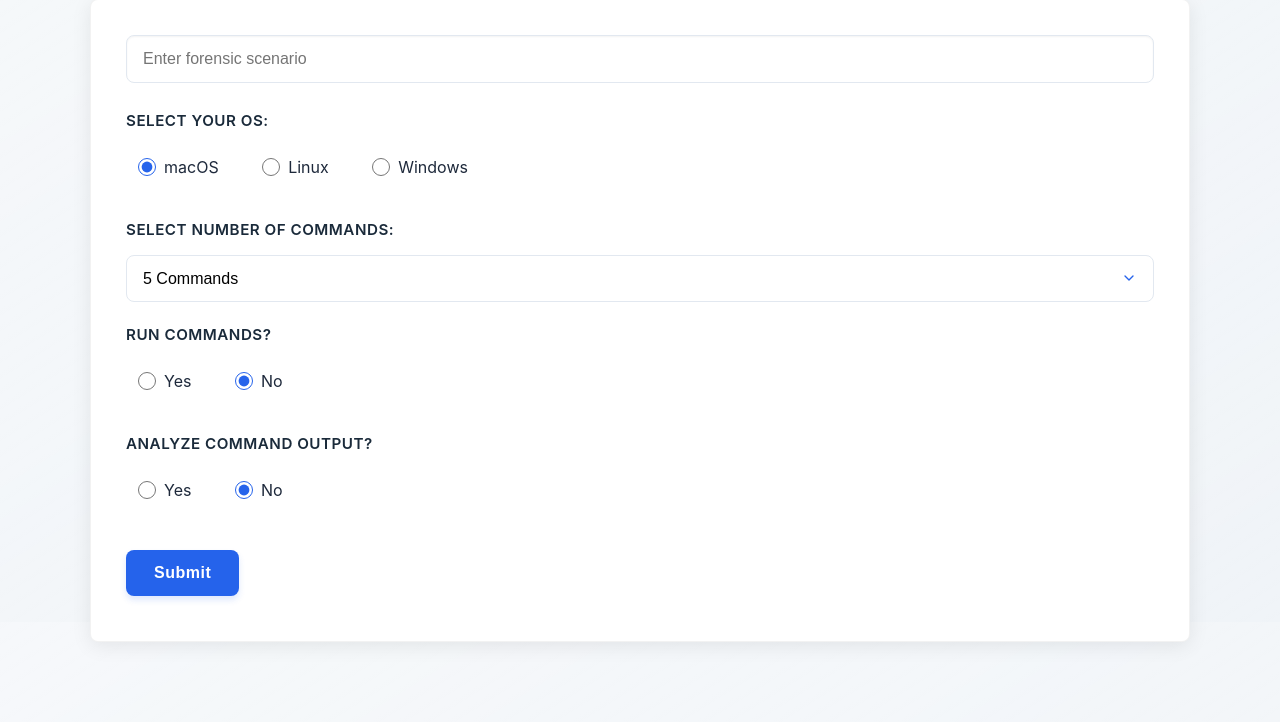
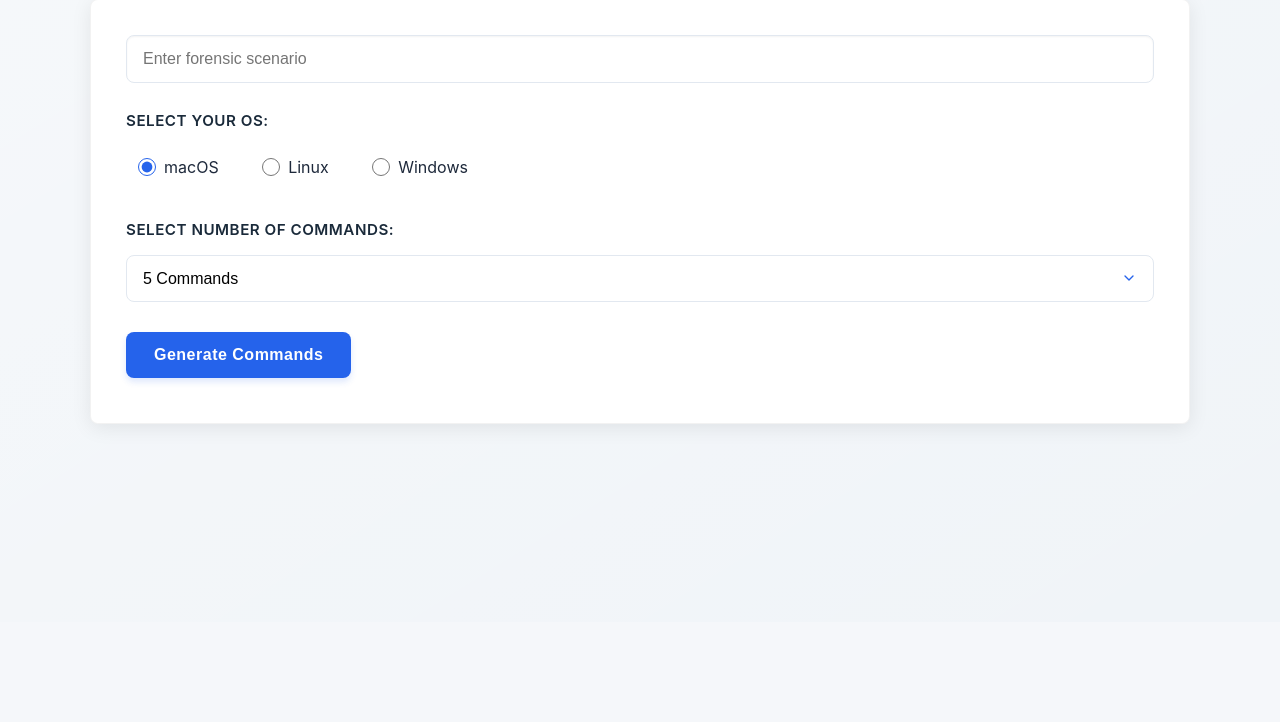
Before and after one commit to seanrokah/ForensicsApp, a Flask app: page / in a window 1280 px wide. Shown: the part 178-900 px from the top of the page. After the commit the page ends 607 px from the top, so only its background shows below. Run offline with Flask 3, Linux system fonts and the light colour scheme.

Commit message:
Improved Flow

```diff
--- a/app/routes.py
+++ b/app/routes.py
@@ -3,10 +3,7 @@ from app.services.chatgpt import generate_commands
 from app.utils import command_run
 from app.services.chatgpt import generate_analyze
 
-
 main = Blueprint('main', __name__)
-
-
 
 @main.route("/", methods=['GET', 'POST'])
 def index():
@@ -16,23 +13,38 @@ def index():
     analysis_output = None
     user_answer_number_of_commands = None
     user_answer_os_type = None
+    step = "initial"  # Track which step of the process we're in
 
     if request.method == 'POST':
-        user_answer = request.form.get('scenario')
-        user_answer_number_of_commands = request.form.get('number_of_commands')
-        user_answer_os_type = request.form.get('os_type')
-        commands = generate_commands(user_answer, user_answer_os_type, user_answer_number_of_commands)
+        # Always get the scenario and settings when they're present
+        if 'scenario' in request.form:
+            user_answer = request.form.get('scenario')
+            user_answer_number_of_commands = request.form.get('number_of_commands')
+            user_answer_os_type = request.form.get('os_type')
+        else:
+            # Retrieve these from hidden fields if we're in a later step
+            user_answer = request.form.get('hidden_scenario')
+            user_answer_number_of_commands = request.form.get('hidden_number_of_commands')
+            user_answer_os_type = request.form.get('hidden_os_type')
 
-        user_approval = request.form.get('user_approval')
-        analyze_approval = request.form.get('analyze_approval')
+        # Determine which step we're in
+        if 'generate_commands' in request.form or 'scenario' in request.form:
+            # First step - generate commands
+            commands = generate_commands(user_answer, user_answer_os_type, user_answer_number_of_commands)
+            step = "commands_generated"
 
-        if user_approval == "yes":
+        elif 'run_commands' in request.form:
+            # Second step - run the commands
+            commands = request.form.get('hidden_commands')
             commands_output = command_run(commands)
+            step = "commands_executed"
 
-            if analyze_approval == "yes" and commands_output:
-                analysis_output = generate_analyze(commands_output, user_answer)
-        else:
-            commands_output = "User did not approve the commands"
+        elif 'analyze_output' in request.form:
+            # Third step - analyze the output
+            commands = request.form.get('hidden_commands')
+            commands_output = request.form.get('hidden_output')
+            analysis_output = generate_analyze(commands_output, user_answer)
+            step = "analysis_complete"
 
     return render_template(
         'index.html',
@@ -42,4 +54,5 @@ def index():
         commands=commands,
         commands_output=commands_output,
         analysis_output=analysis_output,
-            )
+        step=step
+    )
--- a/app/templates/index.html
+++ b/app/templates/index.html
@@ -7,6 +7,9 @@
 </head>
 <body>
     <h1>Welcome to ForensicsApp</h1>
+
+    {% if step == "initial" or not step %}
+    <!-- Initial form to gather scenario info -->
     <form method="POST" action="/">
         <input type="text" name="scenario" placeholder="Enter forensic scenario" required>
         <div>
@@ -34,44 +37,46 @@
                 <option value="5" selected>5 Commands</option>
             </select>
         </div>
-        <div>
-            <p>Run commands?</p>
-            <label>
-                <input type="radio" name="user_approval" value="yes">
-                Yes
-            </label>
-            <label>
-                <input type="radio" name="user_approval" value="no" checked>
-                No
-            </label>
-        </div>
-        <div>
-            <p>Analyze command output?</p>
-            <label>
-                <input type="radio" name="analyze_approval" value="yes">
-                Yes
-            </label>
-            <label>
-                <input type="radio" name="analyze_approval" value="no" checked>
-                No
-            </label>
-        </div>
-        <button type="submit">Submit</button>
+        <button type="submit" name="generate_commands" value="1">Generate Commands</button>
     </form>
+    {% endif %}
 
-    {% if commands %}
+    {% if commands and step == "commands_generated" %}
     <h2>Investigation Commands:</h2>
     <pre>{{ commands }}</pre>
+
+    <!-- Form to run commands -->
+    <form method="POST" action="/">
+        <input type="hidden" name="hidden_scenario" value="{{ user_answer }}">
+        <input type="hidden" name="hidden_number_of_commands" value="{{ user_answer_number_of_commands }}">
+        <input type="hidden" name="hidden_os_type" value="{{ user_answer_os_type }}">
+        <input type="hidden" name="hidden_commands" value="{{ commands }}">
+        <button type="submit" name="run_commands" value="1">Run These Commands</button>
+    </form>
     {% endif %}
 
-    {% if commands_output %}
+    {% if commands_output and step == "commands_executed" %}
     <h2>Command Output:</h2>
     <pre>{{ commands_output }}</pre>
+
+    <!-- Form to analyze output -->
+    <form method="POST" action="/">
+        <input type="hidden" name="hidden_scenario" value="{{ user_answer }}">
+        <input type="hidden" name="hidden_number_of_commands" value="{{ user_answer_number_of_commands }}">
+        <input type="hidden" name="hidden_os_type" value="{{ user_answer_os_type }}">
+        <input type="hidden" name="hidden_commands" value="{{ commands }}">
+        <input type="hidden" name="hidden_output" value="{{ commands_output }}">
+        <button type="submit" name="analyze_output" value="1">Analyze Output</button>
+    </form>
     {% endif %}
 
-    {% if analysis_output %}
+    {% if analysis_output and step == "analysis_complete" %}
     <h2>Analysis Results:</h2>
     <pre>{{ analysis_output }}</pre>
+
+    <!-- Start new investigation button -->
+    <a href="/" class="button">Start New Investigation</a>
     {% endif %}
+
 </body>
 </html>
```
